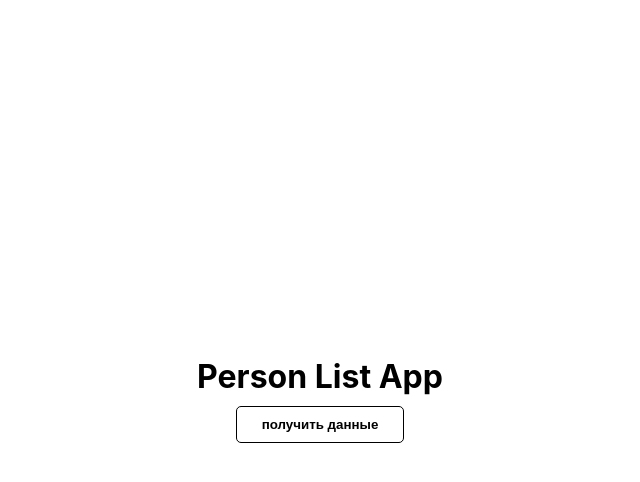
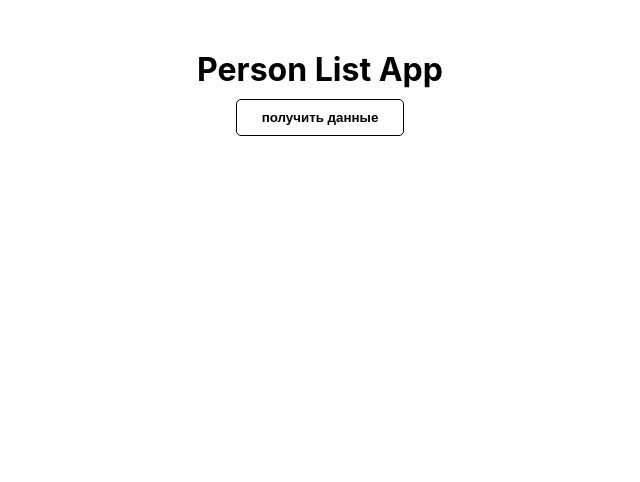
Before and after one commit to EvgeniiZaikin/Person-List-App, a React (Create React App) app: page / in a window 1280 px wide. Shown: the top 482 px of the page, without its empty margins (320-960 px from the left). Built offline with nearby package versions, Linux system fonts and the light colour scheme.

Commit message:
Change app.css file.

```diff
--- a/src/App.css
+++ b/src/App.css
@@ -1,7 +1,4 @@
 .App {
-  display: flex;
-  justify-content: center;
-  align-items: center;
-  height: 100vh;
-  flex-direction: column;
+  text-align: center;
+  padding: 50px 0;
 }
```
